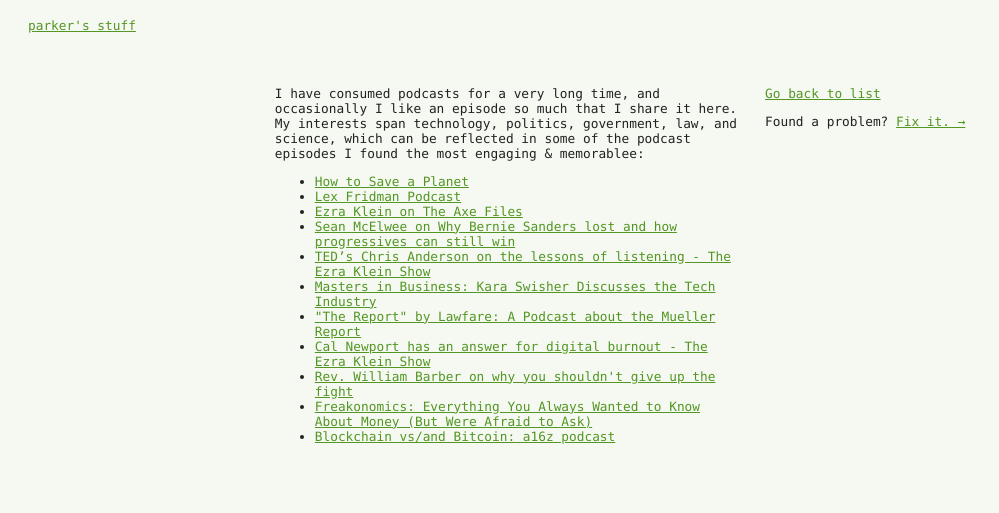
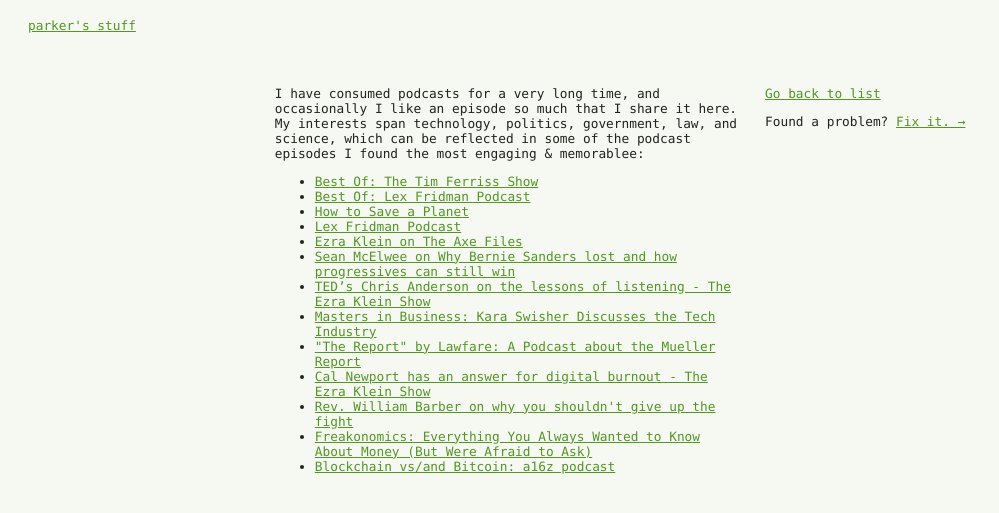
Before and after one commit to parkr/stuff, a Jekyll site: the page built from _compilations/podcasts.md, in a window 1280 px wide. Shown: the top 513 px of the page, without its empty margins (0-999 px from the left). Built offline with Jekyll 4.4.1, drawn with Linux system fonts in a browser that asks for light colours.

Commit message:
Add 'podcast' tag to my new 'Best Of' posts

```diff
--- a/_posts/2022-03-27-best-of-lex-fridman-podcast.markdown
+++ b/_posts/2022-03-27-best-of-lex-fridman-podcast.markdown
@@ -4,6 +4,8 @@
 date: 2022-03-27 14:42:03 -0700
 external-url: https://lexfridman.com/podcast/
 category: best-of
+tags:
+- podcast
 ---
 
 I [first encountered Lex Fridman's podcast in July 2020 when it was still
--- a/_posts/2022-03-28-best-of-the-tim-ferriss-show.markdown
+++ b/_posts/2022-03-28-best-of-the-tim-ferriss-show.markdown
@@ -3,6 +3,9 @@
 title: "Best Of: The Tim Ferriss Show"
 date: 2022-03-28 12:14:48 -0700
 external-url: https://tim.blog/podcast/
+category: best-of
+tags:
+- podcast
 ---
 
 I can't quite remember the first time I listened to The Tim Ferriss Show or
```
